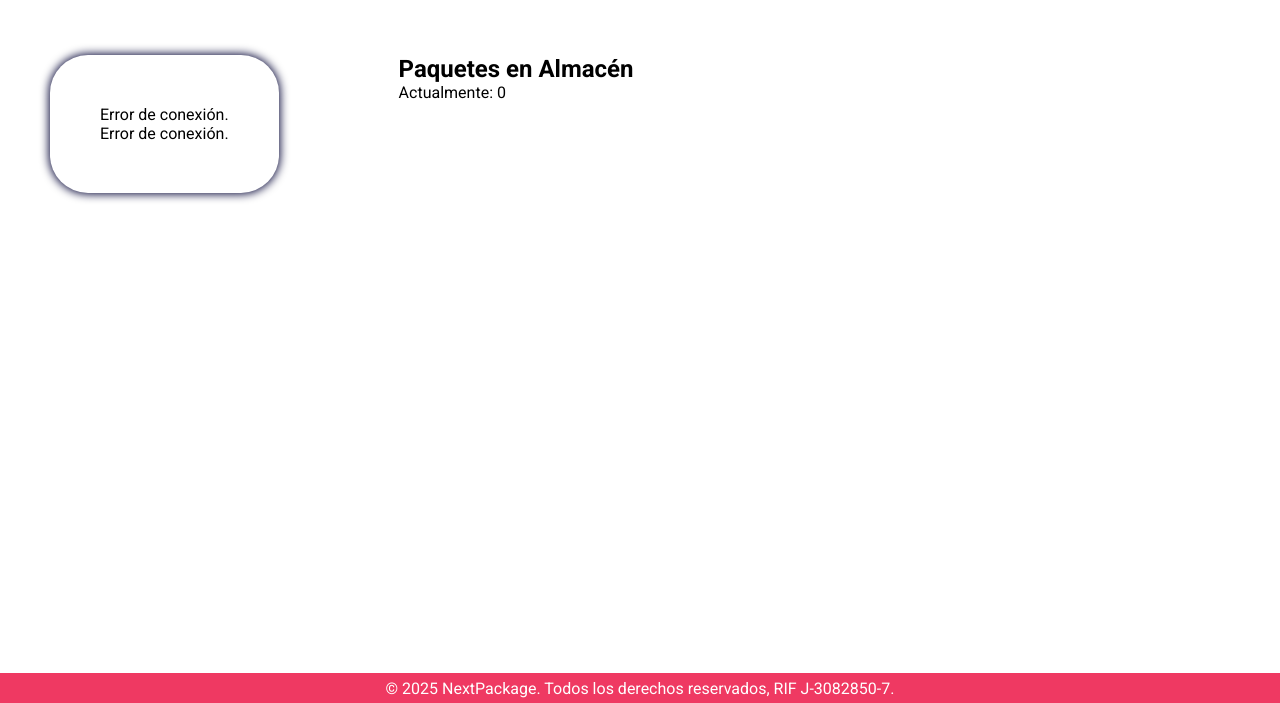
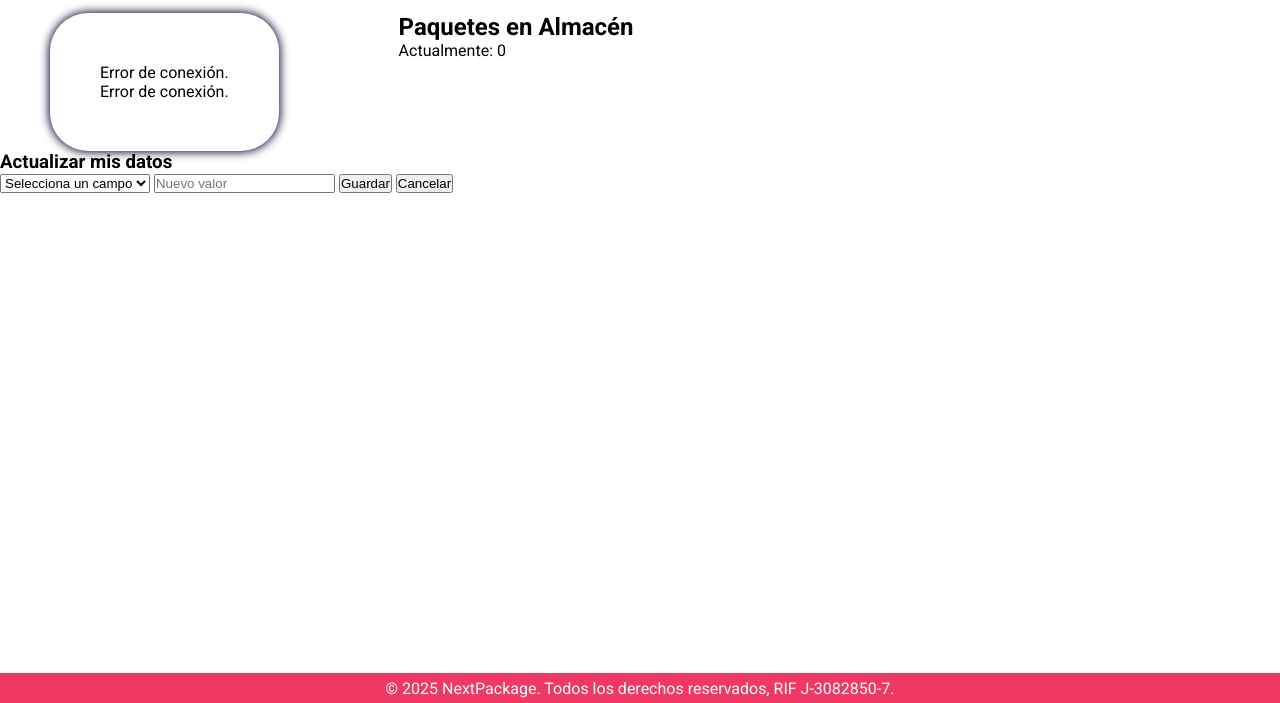
Before and after one commit to andrea-petit/pathfinder, a website: page views/userIndex.html in a window 1280 px wide. Both pictures are taken after a click on the button "Actualizar datos". Shown: the part 97-800 px from the top of the page. Drawn offline with nearby package versions, Linux system fonts and the light colour scheme; some packages are replaced by stand-ins of ours; no server answers; a script that the page names is missing.

Commit message:
Fix Actualizar Datos

```diff
--- a/public/js/adminIndex.js
+++ b/public/js/adminIndex.js
@@ -53,7 +53,6 @@ document.addEventListener('DOMContentLoaded', () => {
                     <strong>Placa:</strong> ${v.placa}<br>
                     <strong>Marca:</strong> ${v.marca}<br>
                     <strong>Modelo:</strong> ${v.modelo}<br>
-                    <strong>Tipo:</strong> ${v.tipo}<br>
                     <strong>Estado:</strong> ${v.estado}<br>
                     <strong>Empleado asignado:</strong> ${v.nombre1 ? v.nombre1 + ' ' + (v.apellido1 || '') : 'Sin asignar'}
                 `;
@@ -100,8 +99,8 @@ document.addEventListener('DOMContentLoaded', () => {
                         Swal.fire({
                             title: "Solicitud aprobada",
                             icon: "success",
-                                    });;
-                        div.remove();
+                        });
+                        renderVehiculos();
                     } else {
                         Swal.fire({
                             title: "Error al aprobar",
--- a/public/js/userIndex.js
+++ b/public/js/userIndex.js
@@ -151,7 +151,7 @@ document.addEventListener('DOMContentLoaded', () => {
 function mostrarFormularioActualizar() {
     if (document.getElementById('form-actualizar-datos')) return;
 
-    const seccion = document.querySelector('section');
+    const updateDiv= document.getElementById('update-data');
     const form = document.createElement('form');
     form.id = 'form-actualizar-datos';
     form.innerHTML = `
@@ -169,7 +169,7 @@ function mostrarFormularioActualizar() {
         <button type="submit">Guardar</button>
         <button type="button" id="cancelar-actualizar">Cancelar</button>
     `;
-    seccion.appendChild(form);
+    updateDiv.appendChild(form);
 
     form.addEventListener('submit', async function(e) {
         e.preventDefault();
--- a/views/userIndex.html
+++ b/views/userIndex.html
@@ -45,6 +45,7 @@
             </div>
         </section>
 
+
         <section class="section-paq">
             <div id="paquetes-contenedor">
                 <h2>Paquetes en Almacén</h2>
@@ -52,6 +53,8 @@
             </div>
         </section>
     </div>
+
+    <div id="update-data"></div>
 
 
 
```
Also changed, not shown: 1 other file. Lines whose indentation alone changed are shown as unchanged.
